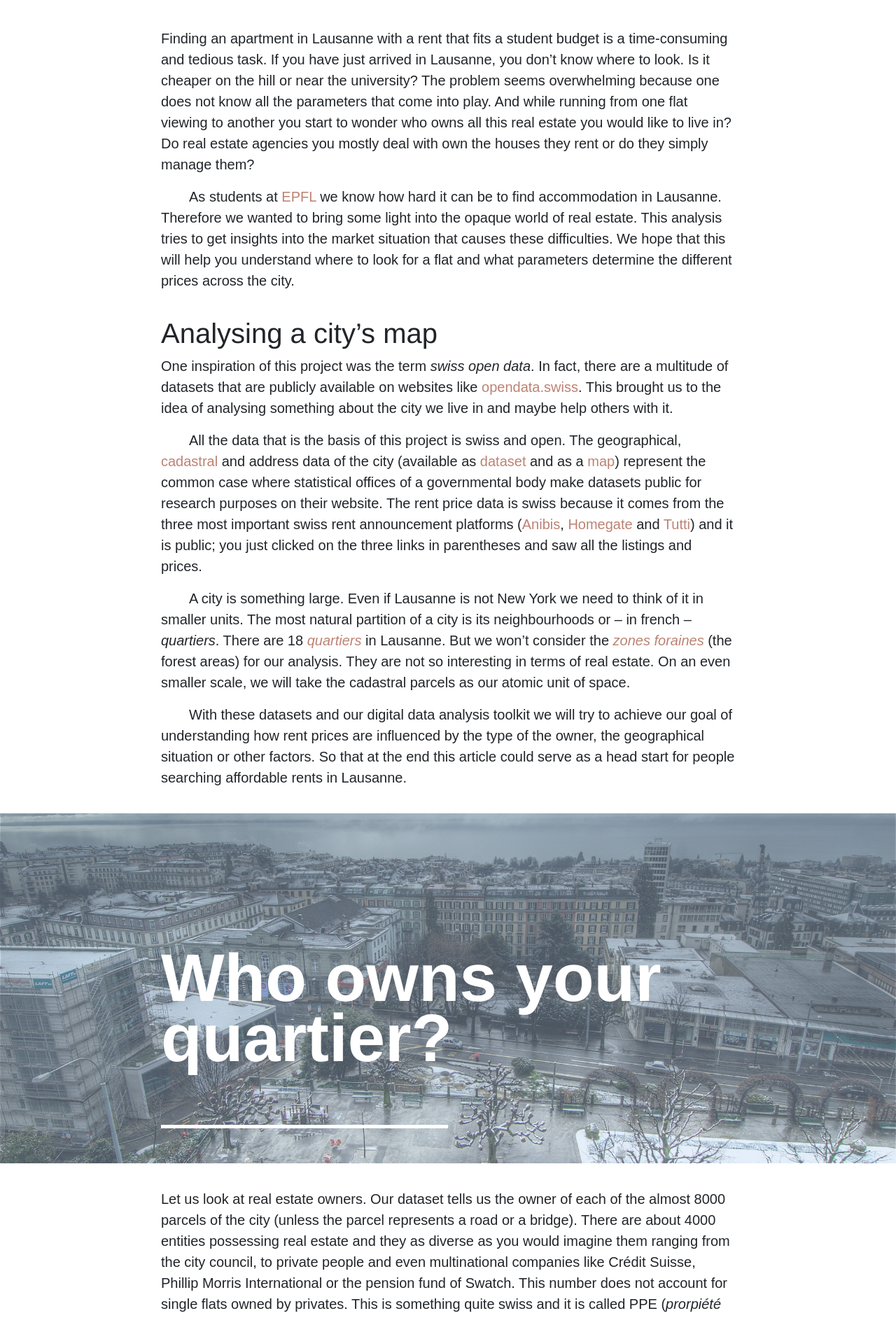
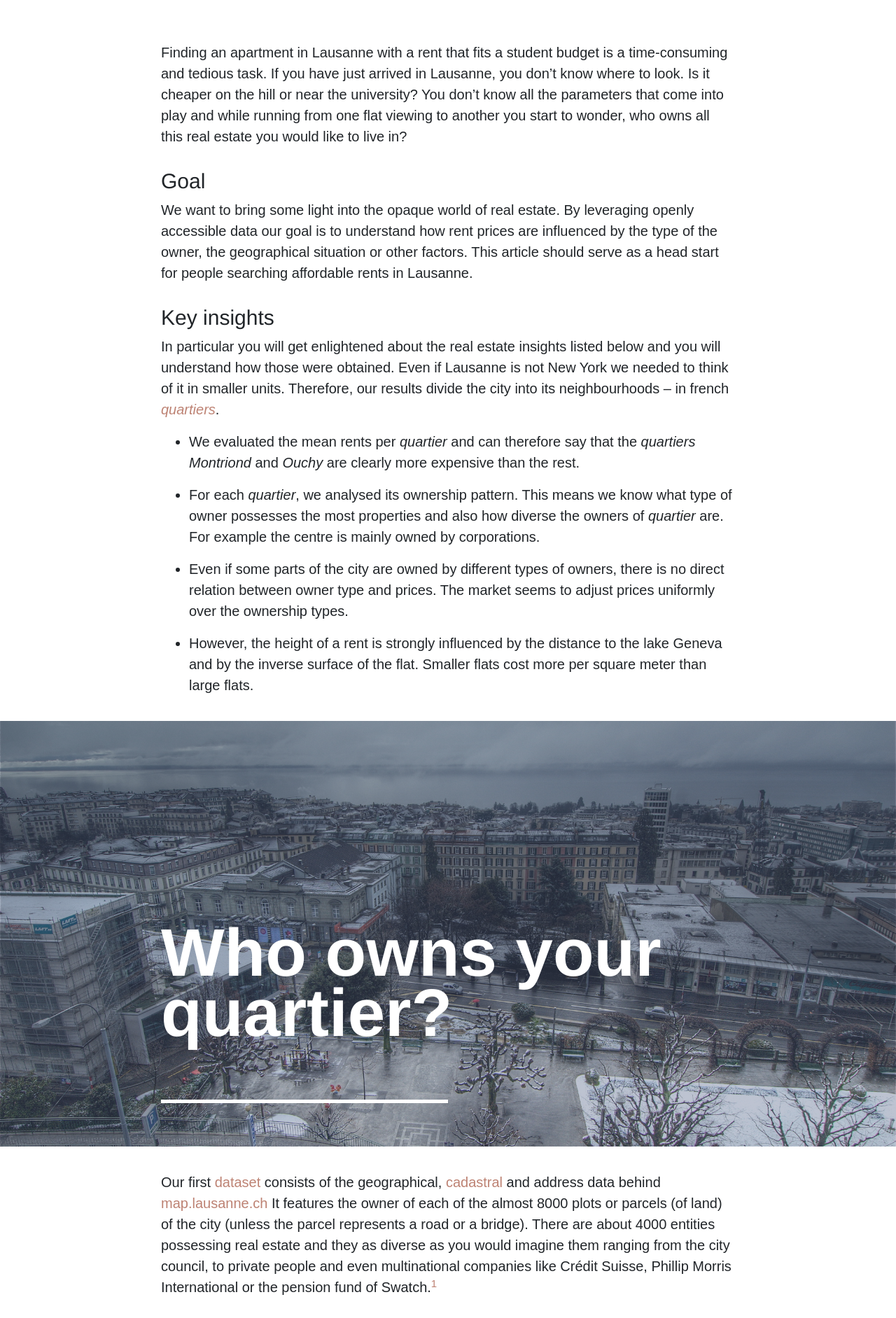
Before and after one commit to who-owns-lausanne/who-owns-lausanne.github.io, a Jekyll site: the page built from index.md, in a window 1280 px wide. Shown: the part 873-2756 px from the top of the page at 70% size. Built offline with Jekyll 4.4.1, drawn with Linux system fonts in a browser that asks for light colours; some web fonts are replaced; our own code applies the rules of GitHub Pages for plain Markdown files; some of the changed text lies outside the part shown.

Commit message:
First complete version of story.

```diff
--- a/_layouts/default.html
+++ b/_layouts/default.html
@@ -40,10 +40,12 @@
     </main>
 
 
-    <footer>
-      Jonathan Besomi, Yann Bolliger and Pietro Carta
-
-      Image credit
+    <footer class="container">
+      <div class="row">
+        <div class="col-12">
+          Jonathan Besomi, Yann Bolliger and Pietro Carta
+        </div>
+      </div>
     </footer>
 
 
--- a/assets/css/main.scss
+++ b/assets/css/main.scss
@@ -38,6 +38,8 @@
 
 p + p {
   text-indent: 2em;
+
+  @include media-breakpoint-down(xs) { text-indent: 1em; }
 }
 
 @include media-breakpoint-down(xs) {
@@ -96,18 +98,18 @@
   font-size: 0.6em;
   &:first-child { font-size: 1em; }
 
-  .container { padding-bottom: 3em; }
+  .container { padding-bottom: 4em; }
 
   h1 {
-    font-size: 3.5em;
-    @include media-breakpoint-up(sm) { font-size: 5em; }
+    font-size: 2.5em;
+    @include media-breakpoint-up(sm) { font-size: 4.5em; }
     @include media-breakpoint-up(md) { font-size: 6em; }
     @include media-breakpoint-up(lg) { font-size: 6.5em; }
     @include media-breakpoint-up(xl) { font-size: 8em; }
 
     line-height: 0.9;
     font-weight: bold;
-    padding-top: 2em;
+    padding-top: 3em;
     padding-bottom: 0.75em;
   }
   &:first-child h1 { padding-top: 1.5em; }
--- a/index.md
+++ b/index.md
@@ -6,112 +6,118 @@
 
 Finding an apartment in Lausanne with a rent that fits a student budget is a
 time-consuming and tedious task. If you have just arrived in Lausanne, you don't
-know where to look. Is it cheaper on the hill or near the university? The
-problem seems overwhelming because one does not know all the parameters that
-come into play. And while running from one flat viewing to another you start to
-wonder who owns all this real estate you would like to live in? Do real estate
-agencies you mostly deal with own the houses they rent or do they simply manage
-them?
+know where to look. Is it cheaper on the hill or near the university? You don't
+know all the parameters that come into play and while running from one flat
+viewing to another you start to wonder, who owns all this real estate you would
+like to live in?
 
-As students at [EPFL](https://www.epfl.ch/) we know how hard it can be to find
-accommodation in Lausanne. Therefore we wanted to bring some light into the
-opaque world of real estate. This analysis tries to get insights into the market
-situation that causes these difficulties. We hope that this will help you
-understand where to look for a flat and what parameters determine the different
-prices across the city.
+#### Goal
 
-## Analysing a city's map
+We want to bring some light into the opaque world of real estate. By leveraging
+openly accessible data our goal is to understand **how rent prices are
+influenced by the type of the owner, the geographical situation or other
+factors**. This article should serve as a head start for people searching
+affordable rents in Lausanne.
 
-One inspiration of this project was the term _swiss open data_. In fact, there
-are a multitude of datasets that are publicly available on websites like
-[opendata.swiss](https://opendata.swiss). This brought us to the idea of
-analysing something about the city we live in and maybe help others with it.
+#### Key insights
 
-All the data that is the basis of this project is swiss and open. The
-geographical, [cadastral] and address data of the city (available as
-[dataset][asit] and as a [map](https://map.lausanne.ch)) represent the common
-case where statistical offices of a governmental body make datasets public for
-research purposes on their website. The rent price data is swiss because it
-comes from the three most important swiss rent announcement platforms
-([Anibis](https://www.anibis.ch/), [Homegate](https://www.homegate.ch/) and
-[Tutti](https://www.tutti.ch/)) and it is public; you just clicked on the three
-links in parentheses and saw all the listings and prices.
+In particular you will get enlightened about the real estate insights listed
+below and you will understand how those were obtained. Even if Lausanne is not
+New York we needed to think of it in smaller units. Therefore, our results
+divide the city into its neighbourhoods – in french
+[_quartiers_][quartiers_lausanne].
 
-[asit]: https://www.asitvd.ch/chercher/catalogue.html?view=sheet&guid=486&catalog=main&type=complete&preview=search_list
-[cadastral]: https://en.wikipedia.org/wiki/Cadastre
+- We evaluated the mean rents per _quartier_  and can therefore say that the
+  _quartiers_  _Montriond_ and _Ouchy_  are clearly more expensive
+  than the rest.
 
-A city is something large. Even if Lausanne is not New York we need to think of
-it in smaller units. The most natural partition of a city is its neighbourhoods
-or – in french – _quartiers_. There are 18 [_quartiers_][quartiers_lausanne] in
-Lausanne. But we won't consider the [_zones foraines_] (the forest areas) for
-our analysis. They are not so interesting in terms of real estate. On an even
-smaller scale, we will take the cadastral parcels as our atomic unit of space.
+- For each _quartier_, we analysed its ownership pattern. This means we know
+  what type of owner possesses the most properties and also how diverse the
+  owners of _quartier_ are. For example the centre is mainly owned by
+  corporations.
 
-[quartiers_lausanne]: https://www.lausanne.ch/en/officiel/statistique/quartiers/presentation-des-quartiers.html
-[_zones foraines_]: https://www.lausanne.ch/en/officiel/statistique/quartiers/presentation-des-quartiers/90-zones-foraines.html
+- Even if some parts of the city are owned by different types of owners, there
+  is no direct relation between owner type and prices. The market seems to
+  adjust prices uniformly over the ownership types.
 
-With these datasets and our digital data analysis toolkit we will try to achieve
-our goal of **understanding how rent prices are influenced by the type of
-the owner, the geographical situation or other factors**. So that at the end
-this article could serve as a head start for people searching affordable rents in
-Lausanne.
+- However, the height of a rent is strongly influenced by the distance to the
+  lake Geneva and by the inverse surface of the flat. Smaller flats cost more
+  per square meter than large flats.
+
 
 {% include question.html in_text=true
   text="Who owns your quartier?"
   image_url="assets/img/3245402894_9a4e7ef640_o.jpg"
 %}
 
-Let us look at real estate owners. Our dataset tells us the owner of each of the
-almost 8000 parcels of the city (unless the parcel represents a road or a
-bridge). There are about 4000 entities possessing real estate and they as
-diverse as you would imagine them ranging from the city council, to private
-people and even multinational companies like Crédit Suisse, Phillip Morris
-International or the pension fund of Swatch. This number does not account for
-single flats owned by privates. This is something quite swiss and it is called
-PPE (_prorpiété par étage_). If a house's flats are owned by individuals the
-dataset does not distinguish the different owners. It just indicates PPE.
 
-The owner with the most parcels is unsurprisingly the city of Lausanne. With
+Our first [dataset][asit] consists of the geographical, [cadastral] and address
+data behind [map.lausanne.ch](https://map.lausanne.ch) It features the owner of
+each of the almost 8000 plots or parcels (of land) of the city (unless the
+parcel represents a road or a bridge). There are about 4000 entities possessing
+real estate and they as diverse as you would imagine them ranging from the city
+council, to private people and even multinational companies like Crédit Suisse,
+Phillip Morris International or the pension fund of Swatch.[^1]
+
+[^1]:
+    This number does not account for PPE (_prorpiété par étage_). If a house's
+    flats are owned by individuals the dataset does not distinguish the
+    different owners. It just indicates PPE.
+
+
+#### Ownership types
+
+The owner with the most parcels is unsurprisingly the **city of Lausanne**. With
 1265 parcels it owns ten times more than the next two owners which are both
-pension funds of the city and of the canton Vaud. Because most owners only have
-a small amount of parcles we will group them into 7 types:
+pension funds; of the city and of the canton Vaud. Because most owners only have
+a small amount of parcels we will group them into 7 types:
 
  - public institutions: _the city, the swiss railways etc._
- - pension funds: _retraites populaires for example_
- - corporations: _listed public companies like Swiss Life S.A., Régie Chamot & Cie S.A. etc._
+
+- pension or similar funds: _investment foundations,the city's pension fund,
+  etc._
+
+ - corporations: _listed public companies like Swiss Life S.A., Régie Chamot &
+   Cie S.A. etc._
+
  - cooperatives: _registered cooperative companies like Migros, la Mobilière etc._
- - foundations and associations: _investment foundations or associations_
- - PPE: _as above_
- - individual privates: _just normal people like you and me_
+
+ - foundations and associations: _for example the olympic foundation for
+    cultural heritage._
+
+ - PPE: _a swiss thing: single flats owned by private people – in french_
+   proriété par étage.
+
+ - individual privates: _just normal people like you and me._
+
+
+If we look at the data as a map a very noisy mosaic shows up.
+
+##### => noisy ownership type by parcel map
+
+#### Denoising
+
+If you just squinted while looking at the map we have the same intuition. The
+mosaic is too chaotic to say anything. Therefore, we try to smoothen the picture
+–  digitally. For each parcel we drew an imaginary circle through its
+neighbouring parcels and looked at their ownership type. The cell was then
+reassigned to the type which covered the most of the circle's surface. This can
+be seen as a weighted [k-nearest-neighbours] algorithm with variable _k_.
+
+
+##### => denoised ownership type by parcel map
+
+
+With this cleaner picture, we looked at the majority owner for each quartier.
 
 ##### => Count biggest owner types per quartier
 
-If we look at the data as a map a very noisy mosaic is offered to our eyes.
+#### Diversity
 
-##### => noisy ownertype by parcel map
-
-## Denoising ownership types
-
-If you just squinted while looking at the map you had the same intuition as we
-had. The mosaic is too chaotic to say us anything. Therefore, we try to blur our
-view in order to get the big picture. We did the same thing but digitally. For
-each parcel we drew an imaginary circle through its neighbouring parcels and
-looked at the ownership type of each of them. The cell was then reassigned to
-the ownership type which covered the most of the circle's surface. This can be
-seen as a weighted [k-nearest-neighbors] algorithm with variable _k_.
-
-[k-nearest-neighbors]: https://en.wikipedia.org/wiki/K-nearest_neighbors_algorithm
-
-##### => denoised ownertype by parcel map
-
-
-##### => Count biggest owner types per quartier
-
-
-The fact that the two maps are quite different shows that there is a lot of
-diversity in some _quartiers_' real estate owners. In order to see which
+The fact that the two maps are different shows that there is a lot of
+diversity in some _quartiers_' ownership patterns. In order to see which
 _quartiers_ are the most diversely owned, we computed another map that measures
-the diversity based on the entropy
+the diversity based on the entropy.
 
 ##### => exact measure and map
 
@@ -122,36 +128,119 @@
 %}
 
 
-When you go to one of the real estate portals mentioned above,
-[this][homegate_example] is what you see. You don't get any global view of the
-area and the prices. To overcome this, we collected the listings from the three
-portals. First, all the data was downloaded and processed. Then we merged the
-three collections, removed duplicates, removed fake offers and offers for
-parking lots and finally we mapped the addresses of each listing to coordinates.
-The resulting 496 real estate offers are shown here (prices are in
-CHF/m<sup>2</sup>):
+If you visit a real estate portal you see something like
+[this][homegate_example]. You don't get a global view of the area and its
+prices. To overcome this, we collected the listings from the three most
+important swiss platforms ([Anibis](https://www.anibis.ch/),
+[Homegate](https://www.homegate.ch/) and [Tutti](https://www.tutti.ch/)). After
+removing duplicates and fake offers this gave us 496 offers with prices in
+CHF/m<sup>2</sup>. By combining them with our geographical data from before, we
+can present them in the map below.
 
-[homegate_example]: https://www.homegate.ch/rent/real-estate/city-lausanne/matching-list?tab=list&o=sortToplisting-desc
+#### Extrapolation
 
-##### => Heatmap (points of rent offers)
+However, these points don't really help if one needs information for a property
+between two points. Therefore, you find the second map that features the mean
+rent price for each _quartier_.
 
-By considering the average rents per _quartier_, we can already say something
-about different prices accross the city. The following plot shows you the
-mean prices and a confidence interval ...
+We were still not satisfied by this second map, because it averages out all
+fine-grained information. The  [k-nearest-neighbours] algorithm seemed like the
+perfect match for the problem. (And not _only_ because of its name.) By looking
+at the (in our case 13) nearest neighbours of a parcel it predicts the rent
+price. This allowed us to get a smooth heat-map of rents in Lausanne.
 
-##### => Heatmap per quartier
+##### => 3-layer heatmap (points, per quartier, continuous)
 
+##### => interpret the pictures?
 
 {% include question.html in_text=true
  text="What makes rents in Lausanne expensive?"
  image_url="assets/img/Lausanne_by_Night.jpg"
 %}
 
-## Combined
- - 3NN for rents on all parcels => continuous heatmap
- - Linear regression does not yield significant result for link between owner type and price
- - Linear regression distance -> price ?
+#### Ownership influence
+
+Having seen the differences in ownership across the city we ask ourselves
+whether the ownership type also influences the price of accommodation. To give a
+statistically correct answer, we evaluated a simple linear model with
+[linear regression]. The model tries to find significantly different mean rent
+prices depending on the ownership type of a parcel.
+
+However, this model did not give a meaningful result. It seems like our
+hypothesis that rents are different if the property is for example owned by a
+corporation has no factual basis. Even if there are differences in the mean
+rents of each ownership type they might just arise from random noise. After all,
+we only have a small number of offers compared to the number of parcels.
+
+#### Geographical factors
+
+But if the owner doesn't influence the price what does? Why are prices
+different. You can get an intuition for this by looking at the smoothed rent
+map. Clearly, the parts near the lake are more red. Our next linear regression
+therefore analyses the dependence of the price on the distance to the port of
+Lausanne, [_Ouchy_]. As you can observe in the plot to the left, there is a
+visible correlation. Our model can confirm with a high significance that the
+more you go up hill the cheaper flats get.
+
+There is also a second factor that influences rent prices per square meter. This
+factor is less obvious: the surface of the flat inversely correlates with the
+price per square meter. From the plot one can see that especially small flats
+have a very high price per square meter.
 
 
-## Conclusion
- -> what open (gov) data can make possible...
+##### => linear regression 2 plots
+
+{% include question.html in_text=true
+ text="What have we learned from it?"
+ image_url="assets/img/Lausanne_img_0585.jpg"
+%}
+
+Even if we did not exactly find what we set out to find, we learned quite a bit
+about rent prices and _quartiers_. Our first hypothesis that rent prices are
+influenced by the owner was rejected. We see two reasons for this: First, we
+only had sparse data about rents. The circa 500 offers we collected only cover a
+small percentage of rental units in Lausanne.
+
+The second and more important reason is the market. By the law of supply and
+demand prices will always balance one another. Put in other terms, no owner will
+offer their property at a higher price than the neighbours because this would be
+an economical disadvantage. Similarly, if all neighbours offer their real estate
+at a high price the owner will do the same. This demonstrates the importance of
+the _quartiers_ or in general the geographical situation that we showed was a
+significant factor for the price.
+
+As students at [EPFL](https://www.epfl.ch/) we know how hard it is to find
+accommodation in Lausanne. We hope that this analysis helped you understand
+where to look for a flat and what parameters determine the prices across the
+city.
+
+
+#### Open data
+
+Let us finish with a thought on open data. All underlying data of this project
+is publicly available. The cadastral data represents the more common case where
+statistical offices of a governmental body make datasets available. But also the
+rent price data is public since you clicked on the the links of the real estate
+portals and saw all their listings and prices.
+
+This projects shows the potential of open data for providing transparency and
+insight into otherwise opaque systems. Websites like
+[opendata.swiss](https://opendata.swiss) offer  a wide range of datasets and we
+can only encourage you to visit them and get insights on other things that
+interest you!
+
+
+_Thanks for reading._ [^2]
+
+
+[^2]: All images are from [wikimedia commons](https://commons.wikimedia.org/wiki/Category:Lausanne).
+
+[_Ouchy_]: https://map.geo.admin.ch/?lang=en&topic=ech&bgLayer=ch.swisstopo.pixelkarte-farbe&layers=ch.swisstopo.zeitreihen,ch.bfs.gebaeude_wohnungs_register,ch.bav.haltestellen-oev,ch.swisstopo.swisstlm3d-wanderwege&layers_visibility=false,false,false,false&layers_timestamp=18641231,,,&E=2537733&N=1150883&zoom=7.498594761554026&crosshair=marker
+
+[linear regression]: https://en.wikipedia.org/wiki/Linear_regression
+[k-nearest-neighbours]: https://en.wikipedia.org/wiki/K-nearest_neighbors_algorithm
+[asit]: https://www.asitvd.ch/chercher/catalogue.html?view=sheet&guid=486&catalog=main&type=complete&preview=search_list
+[cadastral]: https://en.wikipedia.org/wiki/Cadastre
+[homegate_example]: https://www.homegate.ch/rent/real-estate/city-lausanne/matching-list?tab=list&o=sortToplisting-desc
+[quartiers_lausanne]: https://www.lausanne.ch/en/officiel/statistique/quartiers/presentation-des-quartiers.html
+[_zones foraines_]: https://www.lausanne.ch/en/officiel/statistique/quartiers/presentation-des-quartiers/90-zones-foraines.html
```
Also changed, not shown: assets/img/ouchy.jpg (added).
